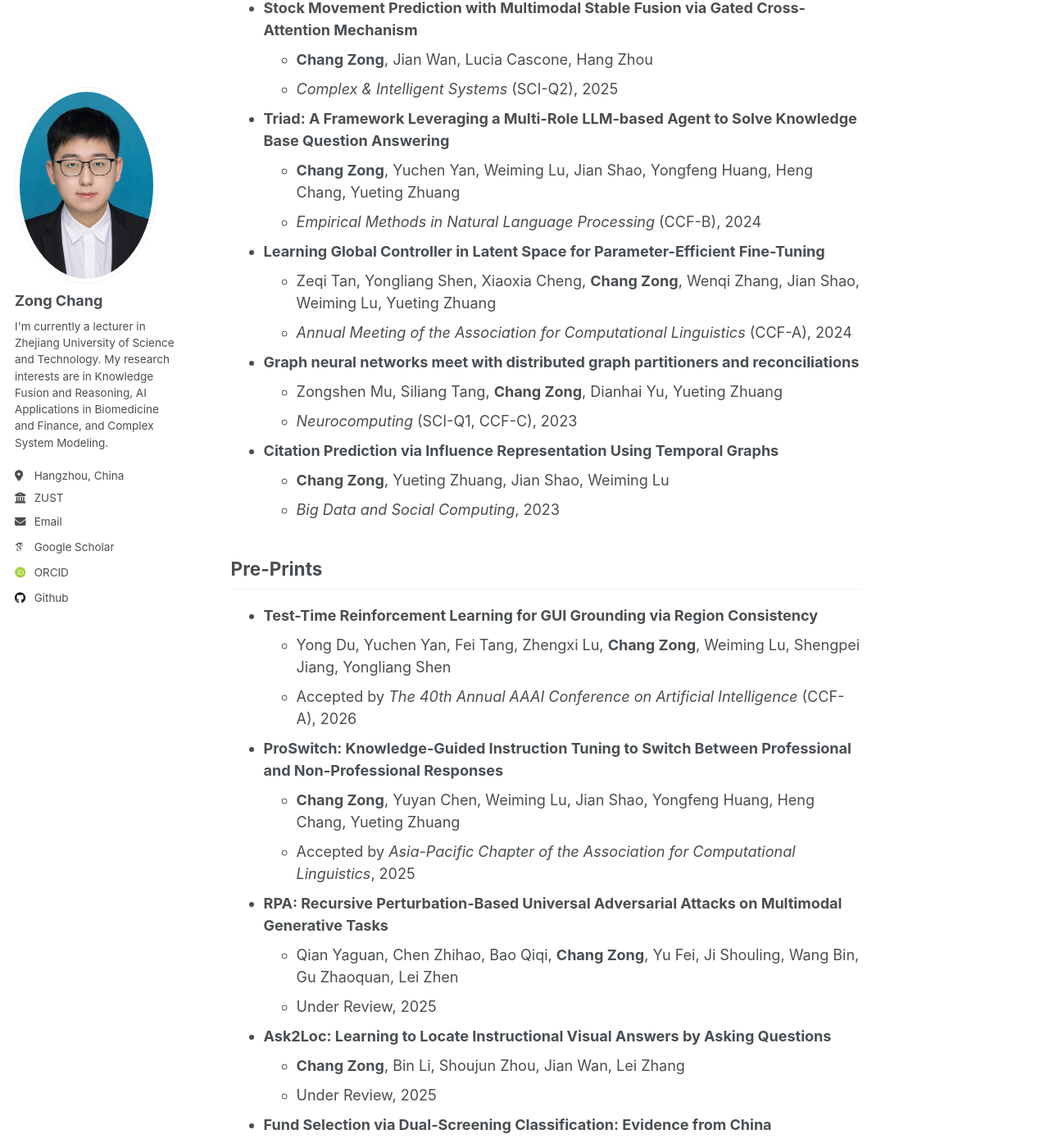
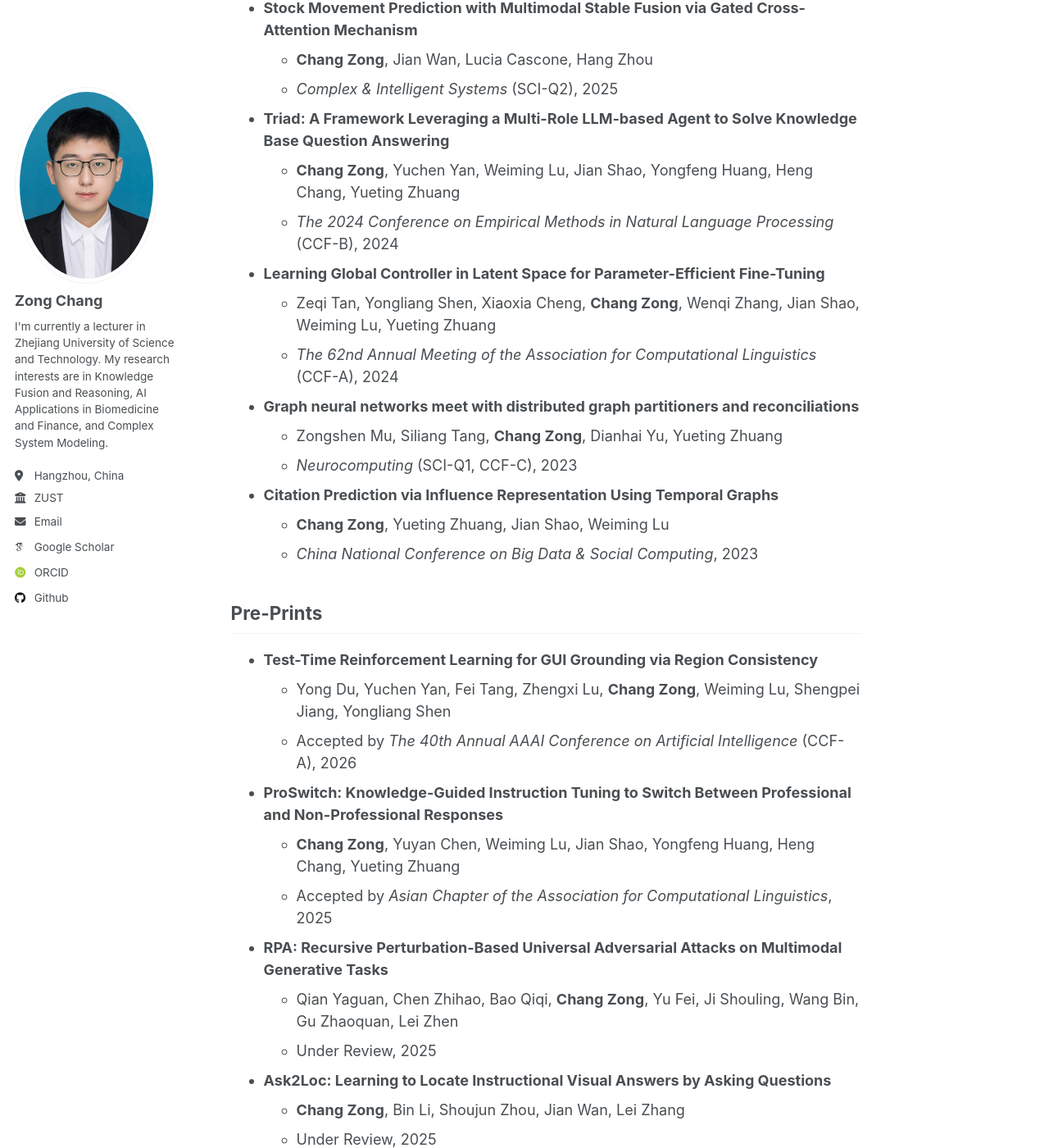
Before and after one commit to changzong/changzong.github.io, a Jekyll site: the page built from _pages/about.md, in a window 1280 px wide and 1400 px high, scrolled down 1281 px. Shown: the whole window at 82% size. Built offline with Jekyll 4.4.1, drawn with Linux system fonts in a browser that asks for light colours; some web fonts are replaced.

Commit message:
udpate cv

```diff
--- a/_pages/about.md
+++ b/_pages/about.md
@@ -42,11 +42,11 @@ redirect_from:
 
 - **Triad: A Framework Leveraging a Multi-Role LLM-based Agent to Solve Knowledge Base Question Answering**
   - **Chang Zong**, Yuchen Yan, Weiming Lu, Jian Shao, Yongfeng Huang, Heng Chang, Yueting Zhuang
-  - *Empirical Methods in Natural Language Processing* (CCF-B), 2024
+  - *The 2024 Conference on Empirical Methods in Natural Language Processing* (CCF-B), 2024
 
 - **Learning Global Controller in Latent Space for Parameter-Efficient Fine-Tuning**
   - Zeqi Tan, Yongliang Shen, Xiaoxia Cheng, **Chang Zong**, Wenqi Zhang, Jian Shao, Weiming Lu, Yueting Zhuang
-  - *Annual Meeting of the Association for Computational Linguistics* (CCF-A), 2024
+  - *The 62nd Annual Meeting of the Association for Computational Linguistics* (CCF-A), 2024
 
 - **Graph neural networks meet with distributed graph partitioners and reconciliations**
   - Zongshen Mu, Siliang Tang, **Chang Zong**, Dianhai Yu, Yueting Zhuang
@@ -54,7 +54,7 @@ redirect_from:
 
 - **Citation Prediction via Influence Representation Using Temporal Graphs**
   - **Chang Zong**, Yueting Zhuang, Jian Shao, Weiming Lu
-  - *Big Data and Social Computing*, 2023
+  - *China National Conference on Big Data & Social Computing*, 2023
 
 ## Pre-Prints
 - **Test-Time Reinforcement Learning for GUI Grounding via Region Consistency**
@@ -63,7 +63,7 @@ redirect_from:
 
 - **ProSwitch: Knowledge-Guided Instruction Tuning to Switch Between Professional and Non-Professional Responses**
   - **Chang Zong**, Yuyan Chen, Weiming Lu, Jian Shao, Yongfeng Huang, Heng Chang, Yueting Zhuang
-  - Accepted by *Asia-Pacific Chapter of the Association for Computational Linguistics*, 2025
+  - Accepted by *Asian Chapter of the Association for Computational Linguistics*, 2025
 
 - **RPA: Recursive Perturbation-Based Universal Adversarial Attacks on Multimodal Generative Tasks**
   - Qian Yaguan, Chen Zhihao, Bao Qiqi, **Chang Zong**, Yu Fei, Ji Shouling, Wang Bin, Gu Zhaoquan, Lei Zhen
```
